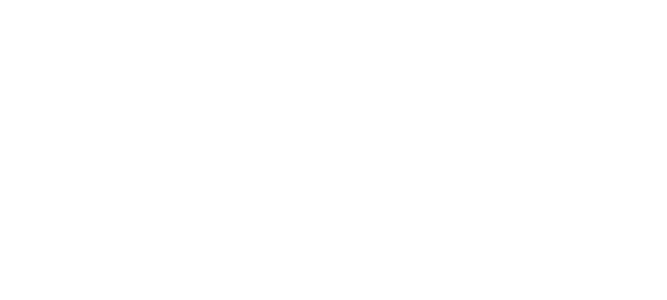
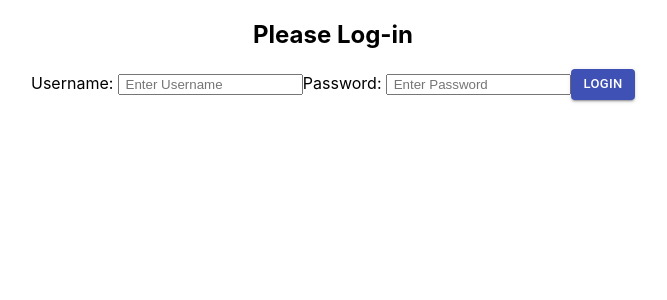
Before and after one commit to bwft-RVcamping-Airbnb/Frontend, a React (Create React App) app: page / in a window 1280 px wide. Shown: the top 300 px of the page, without its empty margins (307-974 px from the left). Built offline with nearby package versions, Linux system fonts and the light colour scheme.

Commit message:
Created '/' route that loads login component

```diff
--- a/src/App.js
+++ b/src/App.js
@@ -15,6 +15,8 @@
           <Switch>
             <Route path='/login' component={Login} />
             <Route path='/rv/register' component={RegisterRVUser} />
+            <Route path='/' component={Login} />
+
           </Switch>
         </>
       </div>
```
Also changed, not shown: src/reducers/newLandUserReducer.js (added).
